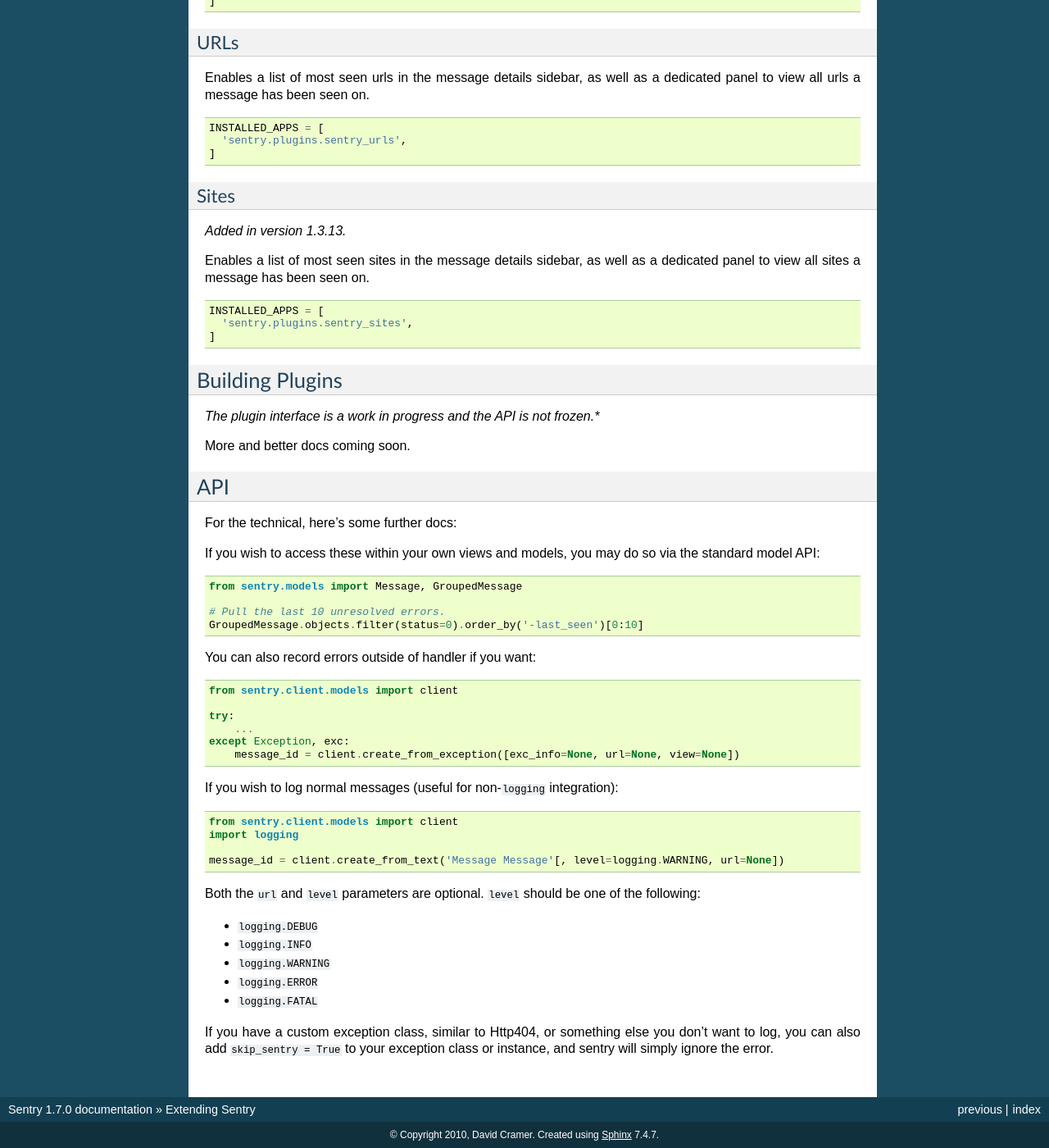
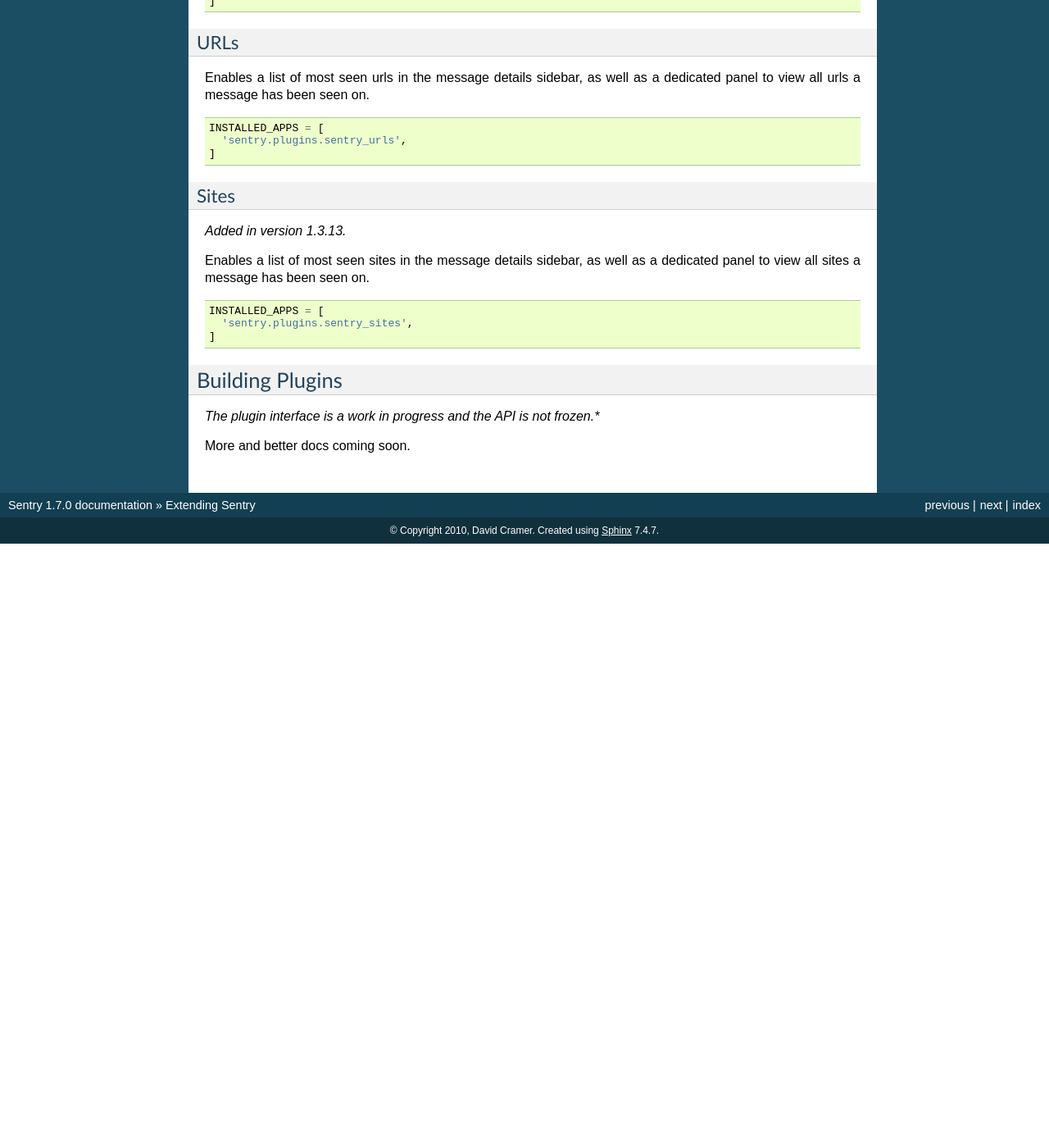
Before and after one commit to JohnFredok/apm-agent-python, a Sphinx documentation site: the page built from docs/extensions.rst, in a window 1280 px wide and 1400 px high, scrolled down 575 px. Shown: the whole window at 82% size. Built offline with Sphinx 7.4.7, drawn with Linux system fonts in a browser that asks for light colours; after the commit the page ends 1238 px from its top, so only the background shows below that; some of the changed text lies outside the part shown.

Commit message:
documentation changes, related to sentry `protocol` discussion with David Cramer.

```diff
--- a/docs/config.rst
+++ b/docs/config.rst
@@ -83,6 +83,12 @@
 	logging.error('There was some %s error', 'crazy')
 	logging.error('There was some %s error', 'fun')
 	logging.error('There was some %s error', 1)
+
+Note that here we are describing a client/server interaction where
+both components are provided by django-sentry.  Other languages that
+provide a logging package that is comparable to the python ``logging``
+package may define a sentry handler.  Check the Integration with
+Sentry `Integration with Sentry <technical.html#integration-with-sentry>`_ paragraph.
 
 Integration with ``haystack`` (Search)
 --------------------------------------
--- a/docs/extensions.rst
+++ b/docs/extensions.rst
@@ -65,43 +65,3 @@
 *The plugin interface is a work in progress and the API is not frozen.**
 
 More and better docs coming soon.
-
-API
----
-
-For the technical, here's some further docs:
-
-If you wish to access these within your own views and models, you may do so via the standard model API::
-
-	from sentry.models import Message, GroupedMessage
-
-	# Pull the last 10 unresolved errors.
-	GroupedMessage.objects.filter(status=0).order_by('-last_seen')[0:10]
-
-You can also record errors outside of handler if you want::
-
-	from sentry.client.models import client
-
-	try:
-	    ...
-	except Exception, exc:
-	    message_id = client.create_from_exception([exc_info=None, url=None, view=None])
-
-If you wish to log normal messages (useful for non-``logging`` integration)::
-
-	from sentry.client.models import client
-	import logging
-
-	message_id = client.create_from_text('Message Message'[, level=logging.WARNING, url=None])
-
-Both the ``url`` and ``level`` parameters are optional. ``level`` should be one of the following:
-
-* ``logging.DEBUG``
-* ``logging.INFO``
-* ``logging.WARNING``
-* ``logging.ERROR``
-* ``logging.FATAL``
-
-If you have a custom exception class, similar to Http404, or something else you don't want to log,
-you can also add ``skip_sentry = True`` to your exception class or instance, and sentry will simply ignore
-the error.
--- a/docs/index.rst
+++ b/docs/index.rst
@@ -12,5 +12,6 @@
    install
    config
    extensions
+   technical
 
 .. image:: http://dl.dropbox.com/u/116385/Screenshots/l6xk.png
```
Also changed, not shown: docs/technical.rst (added, +100 -0 lines).
